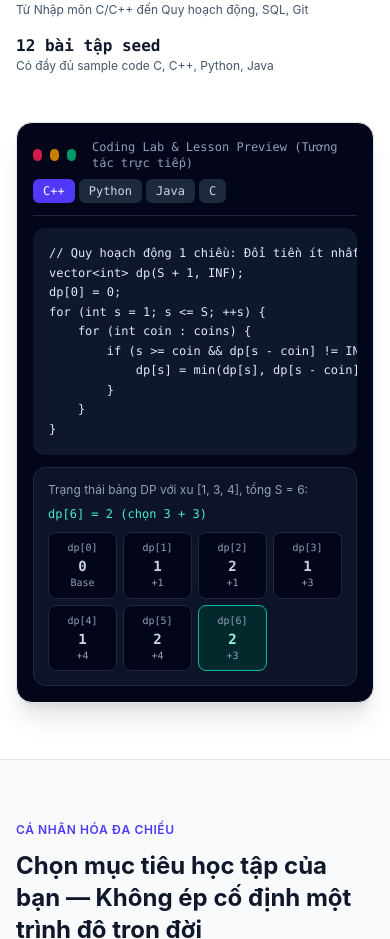
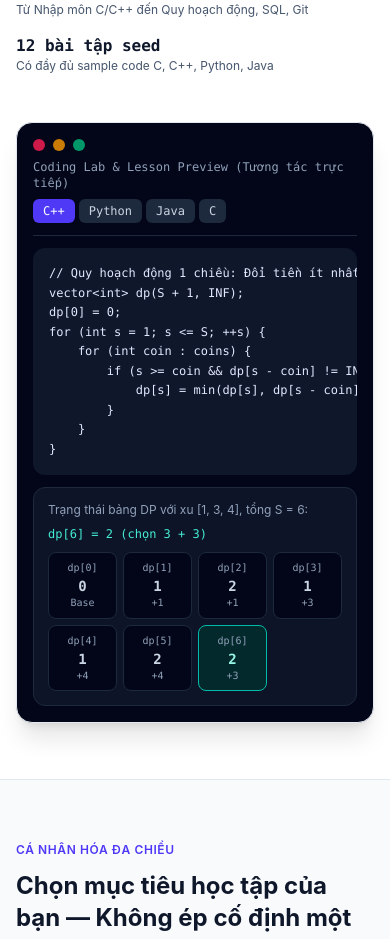
Before and after one commit to tbao4151/web_lap_trinh, a Next.js app: page / in a window 390 px wide. Shown: the part 839-1778 px from the top of the page. Built offline with nearby package versions, Linux system fonts and the light colour scheme.

Commit message:
fix(responsive): wrap hero preview title on narrow screens (#37)

```diff
--- a/src/app/page.tsx
+++ b/src/app/page.tsx
@@ -142,11 +142,11 @@ export default function HomePage() {
               <div className="min-w-0 lg:col-span-6">
                 <div className="min-w-0 rounded-2xl border border-slate-200 bg-slate-950 p-4 text-slate-100 shadow-xl dark:border-slate-800">
                   <div className="flex flex-wrap items-center justify-between gap-2 border-b border-slate-800 pb-3">
-                    <div className="flex items-center gap-2">
-                      <span className="h-3 w-3 rounded-full bg-rose-500/80" aria-hidden="true" />
+                    <div className="flex min-w-0 flex-wrap items-center gap-2">
+                      <span className="h-3 w-3 shrink-0 rounded-full bg-rose-500/80" aria-hidden="true" />
                       <span className="h-3 w-3 rounded-full bg-amber-500/80" aria-hidden="true" />
                       <span className="h-3 w-3 rounded-full bg-emerald-500/80" aria-hidden="true" />
-                      <span className="ml-2 font-mono text-xs text-slate-400">
+                      <span className="min-w-0 font-mono text-xs text-slate-400 break-words sm:ml-2">
                         Coding Lab & Lesson Preview (Tương tác trực tiếp)
                       </span>
                     </div>
```
